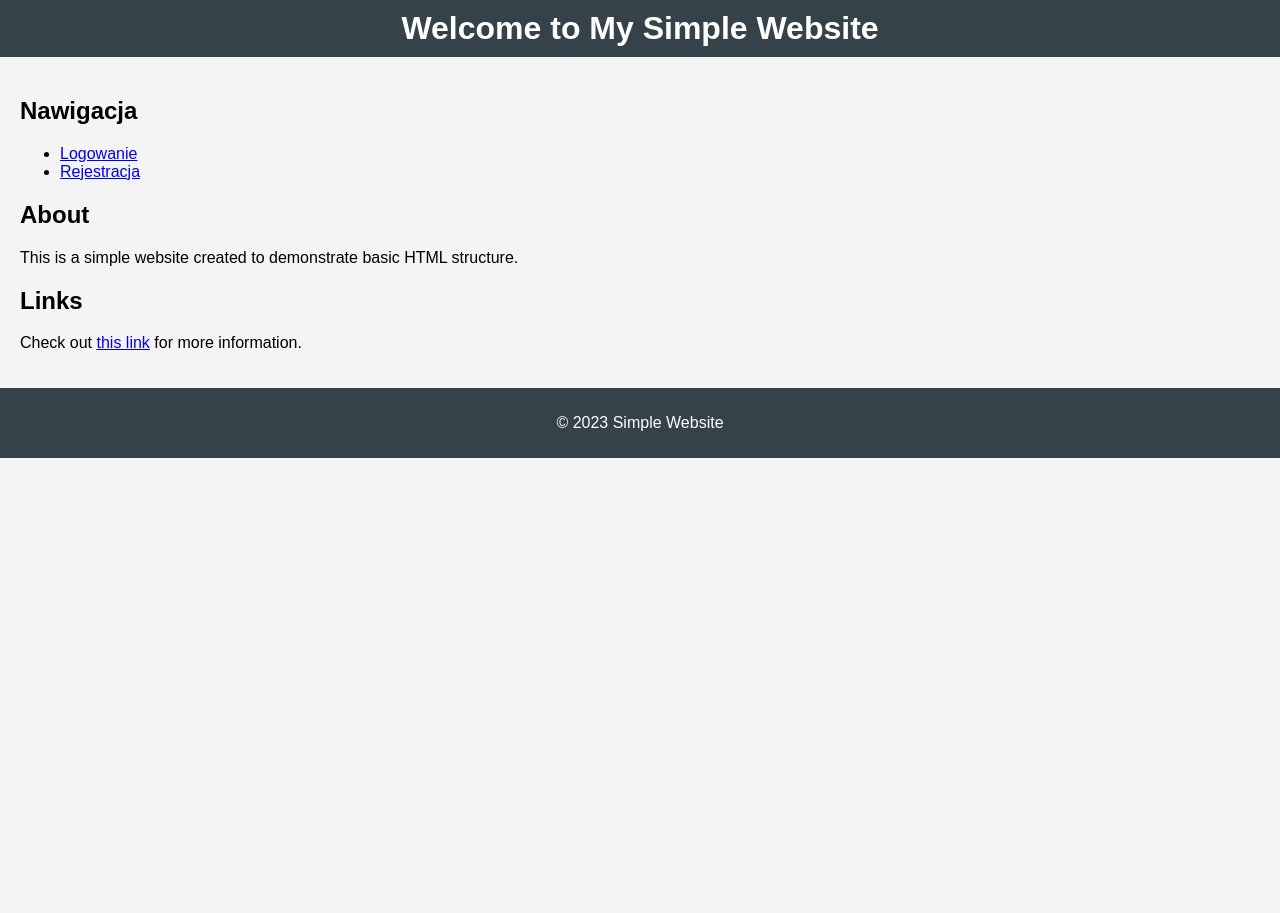
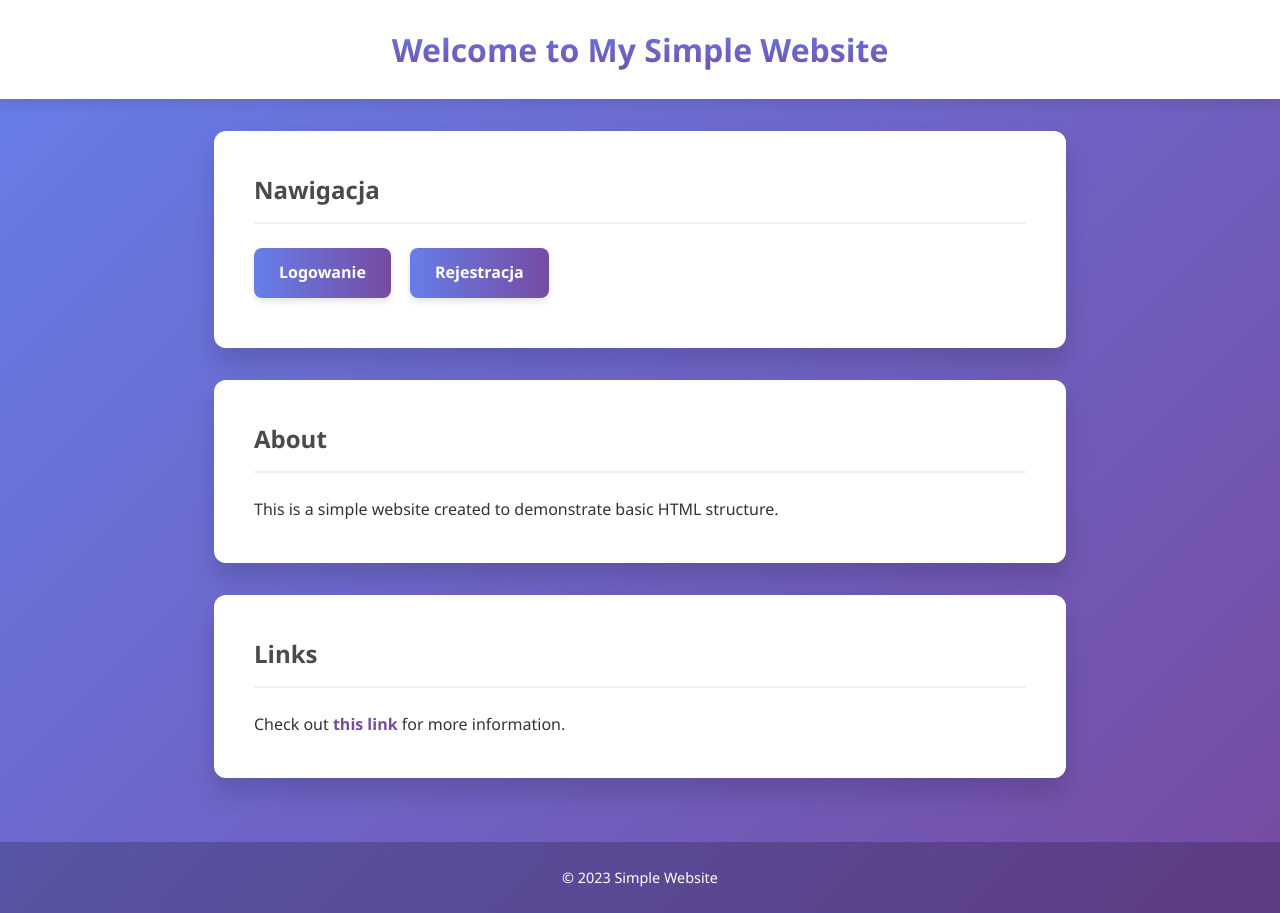
Before and after one commit to Jedrzej-Klosowski/Login-system, a plain HTML site: page public/src/index.html in a window 1280 px wide. Before the commit the page ends 800 px from the top, so only its background shows below. Drawn offline with Linux system fonts and the light colour scheme; a script that the page names is missing.

Commit message:
feat: implement new styling for login and registration forms

```diff
--- /dev/null
+++ b/public/src/login.css
@@ -0,0 +1,110 @@
+* {
+    margin: 0;
+    padding: 0;
+    box-sizing: border-box;
+}
+
+body {
+    font-family: 'Segoe UI', Tahoma, Geneva, Verdana, sans-serif;
+    background: linear-gradient(135deg, #667eea 0%, #764ba2 100%);
+    height: 100vh;
+    display: flex;
+    justify-content: center;
+    align-items: center;
+    color: #333;
+}
+
+.login-form {
+    background: #ffffff;
+    width: 100%;
+    max-width: 400px;
+    padding: 40px;
+    border-radius: 12px;
+    box-shadow: 0 15px 25px rgba(0, 0, 0, 0.15);
+    margin: 20px;
+    animation: fadeIn 0.6s ease-out;
+}
+
+.login-form h2 {
+    text-align: center;
+    margin-bottom: 30px;
+    font-size: 2rem;
+    color: #333;
+    font-weight: 700;
+}
+
+.login-form input[type="email"],
+.login-form input[type="password"] {
+    width: 100%;
+    padding: 12px 15px;
+    margin-bottom: 20px;
+    border: 2px solid #e1e1e1;
+    border-radius: 8px;
+    font-size: 16px;
+    background-color: #f9f9f9;
+    transition: all 0.3s ease;
+    outline: none;
+}
+
+.login-form input:focus {
+    border-color: #764ba2;
+    background-color: #fff;
+    box-shadow: 0 0 0 4px rgba(118, 75, 162, 0.1);
+}
+
+.login-form input::placeholder {
+    color: #aaa;
+}
+
+.login-form button {
+    width: 100%;
+    padding: 14px;
+    background: linear-gradient(to right, #667eea, #764ba2);
+    color: #fff;
+    border: none;
+    border-radius: 8px;
+    font-size: 16px;
+    font-weight: 600;
+    cursor: pointer;
+    transition: transform 0.2s, box-shadow 0.2s;
+    letter-spacing: 0.5px;
+}
+
+.login-form button:hover {
+    transform: translateY(-2px);
+    box-shadow: 0 5px 15px rgba(118, 75, 162, 0.4);
+}
+
+.login-form button:active {
+    transform: translateY(0);
+}
+
+.login-form p {
+    text-align: center;
+    margin-top: 20px;
+    font-size: 14px;
+    color: #666;
+}
+
+.login-form a {
+    color: #764ba2;
+    text-decoration: none;
+    font-weight: 600;
+    transition: color 0.2s;
+}
+
+.login-form a:hover {
+    color: #5a367f;
+    text-decoration: underline;
+}
+
+@keyframes fadeIn {
+    from {
+        opacity: 0;
+        transform: translateY(-20px);
+    }
+    to {
+        opacity: 1;
+        transform: translateY(0);
+    }
+}
--- /dev/null
+++ b/public/src/register.css
@@ -0,0 +1,112 @@
+* {
+    margin: 0;
+    padding: 0;
+    box-sizing: border-box;
+}
+
+body {
+    font-family: 'Segoe UI', Tahoma, Geneva, Verdana, sans-serif;
+    background: linear-gradient(135deg, #667eea 0%, #764ba2 100%);
+    min-height: 100vh;
+    display: flex;
+    justify-content: center;
+    align-items: center;
+    color: #333;
+    padding: 20px;
+}
+
+.register-form {
+    background: #ffffff;
+    width: 100%;
+    max-width: 400px;
+    padding: 40px;
+    border-radius: 12px;
+    box-shadow: 0 15px 25px rgba(0, 0, 0, 0.15);
+    animation: fadeIn 0.6s ease-out;
+}
+
+.register-form h2 {
+    text-align: center;
+    margin-bottom: 30px;
+    font-size: 2rem;
+    color: #333;
+    font-weight: 700;
+}
+
+.register-form input[type="text"],
+.register-form input[type="email"],
+.register-form input[type="password"] {
+    width: 100%;
+    padding: 12px 15px;
+    margin-bottom: 20px;
+    border: 2px solid #e1e1e1;
+    border-radius: 8px;
+    font-size: 16px;
+    background-color: #f9f9f9;
+    transition: all 0.3s ease;
+    outline: none;
+}
+
+.register-form input:focus {
+    border-color: #764ba2;
+    background-color: #fff;
+    box-shadow: 0 0 0 4px rgba(118, 75, 162, 0.1);
+}
+
+.register-form input::placeholder {
+    color: #aaa;
+}
+
+.register-form button {
+    width: 100%;
+    padding: 14px;
+    background: linear-gradient(to right, #667eea, #764ba2);
+    color: #fff;
+    border: none;
+    border-radius: 8px;
+    font-size: 16px;
+    font-weight: 600;
+    cursor: pointer;
+    transition: transform 0.2s, box-shadow 0.2s;
+    letter-spacing: 0.5px;
+    margin-top: 10px;
+}
+
+.register-form button:hover {
+    transform: translateY(-2px);
+    box-shadow: 0 5px 15px rgba(118, 75, 162, 0.4);
+}
+
+.register-form button:active {
+    transform: translateY(0);
+}
+
+.register-form p {
+    text-align: center;
+    margin-top: 25px;
+    font-size: 14px;
+    color: #666;
+}
+
+.register-form a {
+    color: #764ba2;
+    text-decoration: none;
+    font-weight: 600;
+    transition: color 0.2s;
+}
+
+.register-form a:hover {
+    color: #5a367f;
+    text-decoration: underline;
+}
+
+@keyframes fadeIn {
+    from {
+        opacity: 0;
+        transform: translateY(-20px);
+    }
+    to {
+        opacity: 1;
+        transform: translateY(0);
+    }
+}
--- a/public/src/styles.css
+++ b/public/src/styles.css
@@ -1,78 +1,119 @@
-body {
-    font-family: Arial, sans-serif;
+* {
+    box-sizing: border-box;
     margin: 0;
     padding: 0;
-    background-color: #f4f4f4;
+}
+
+body {
+    font-family: 'Segoe UI', Tahoma, Geneva, Verdana, sans-serif;
+    line-height: 1.6;
+    background: linear-gradient(135deg, #667eea 0%, #764ba2 100%);
+    color: #333;
+    display: flex;
+    flex-direction: column;
+    min-height: 100vh;
 }
 
 header {
-    background: #35424a;
-    color: #ffffff;
-    padding: 10px 0;
+    background-color: #ffffff;
+    color: #333;
+    padding: 1.5rem 1rem;
     text-align: center;
+    box-shadow: 0 4px 12px rgba(0,0,0,0.1);
+    position: relative;
+    z-index: 10;
 }
 
-h1 {
-    margin: 0;
+header h1 {
+    font-size: 2rem;
+    font-weight: 700;
+    background: -webkit-linear-gradient(#667eea, #764ba2);
+    -webkit-background-clip: text;
+    -webkit-text-fill-color: transparent;
 }
 
-nav {
-    margin: 20px 0;
+main {
+    flex: 1;
+    width: 100%;
+    max-width: 900px;
+    margin: 2rem auto;
+    padding: 0 1.5rem;
+    animation: fadeIn 0.8s ease-out;
 }
 
-nav a {
-    color: #ffffff;
-    text-decoration: none;
-    margin: 0 15px;
+section {
+    background-color: #ffffff;
+    padding: 2.5rem;
+    margin-bottom: 2rem;
+    border-radius: 12px;
+    box-shadow: 0 15px 25px rgba(0, 0, 0, 0.15);
 }
 
-nav a:hover {
+h2 {
+    color: #4a4a4a;
+    border-bottom: 2px solid #f0f0f0;
+    padding-bottom: 0.8rem;
+    margin-bottom: 1.5rem;
+    font-weight: 600;
+}
+
+ul {
+    list-style: none;
+    padding: 0;
+}
+
+ul li {
+    display: inline-block;
+    margin-right: 15px;
+    margin-bottom: 10px;
+}
+
+ul li a {
+    display: inline-block;
+    background: linear-gradient(to right, #667eea, #764ba2);
+    color: white;
+    padding: 12px 25px;
+    text-decoration: none;
+    border-radius: 8px;
+    font-weight: 600;
+    box-shadow: 0 4px 6px rgba(0,0,0,0.1);
+    transition: transform 0.2s, box-shadow 0.2s;
+}
+
+ul li a:hover {
+    transform: translateY(-2px);
+    box-shadow: 0 5px 15px rgba(118, 75, 162, 0.4);
+}
+
+p a {
+    color: #764ba2;
+    text-decoration: none;
+    font-weight: 600;
+    transition: color 0.2s;
+}
+
+p a:hover {
+    color: #5a367f;
     text-decoration: underline;
 }
 
-main {
-    padding: 20px;
+footer {
+    background-color: rgba(0, 0, 0, 0.2);
+    color: #fff;
+    text-align: center;
+    padding: 1.5rem;
+    margin-top: auto;
+    font-size: 0.9rem;
+    backdrop-filter: blur(5px);
 }
 
-footer {
-    text-align: center;
-    padding: 10px 0;
-    background: #35424a;
-    color: #ffffff;
-    position: relative;
-    bottom: 0;
-    width: 100%;
+@keyframes fadeIn {
+    from {
+        opacity: 0;
+        transform: translateY(20px);
+    }
+    to {
+        opacity: 1;
+        transform: translateY(0);
+    }
 }
-
-.login-form {
-    max-width: 350px;
-    margin: 60px auto;
-    background: #fff;
-    padding: 30px 25px;
-    border-radius: 8px;
-    box-shadow: 0 2px 8px rgba(0,0,0,0.08);
-}
-.login-form h2 {
-    margin-bottom: 20px;
-    text-align: center;
-}
-.login-form input[type="text"],
-.login-form input[type="password"] {
-    width: 100%;
-    padding: 8px 10px;
-    margin-bottom: 15px;
-    border: 1px solid #ccc;
-    border-radius: 4px;
-}
-.login-form button {
-    width: 100%;
-    padding: 10px;
-    background: #35424a;
-    color: #fff;
-    border: none;
-    border-radius: 4px;
-    font-size: 16px;
-}
-.login-form button:hover {
-    background: #222b31;
-}
```
Also changed, not shown: public/src/login.html (+6 -38 lines), public/src/register.html (+12 -41 lines).
